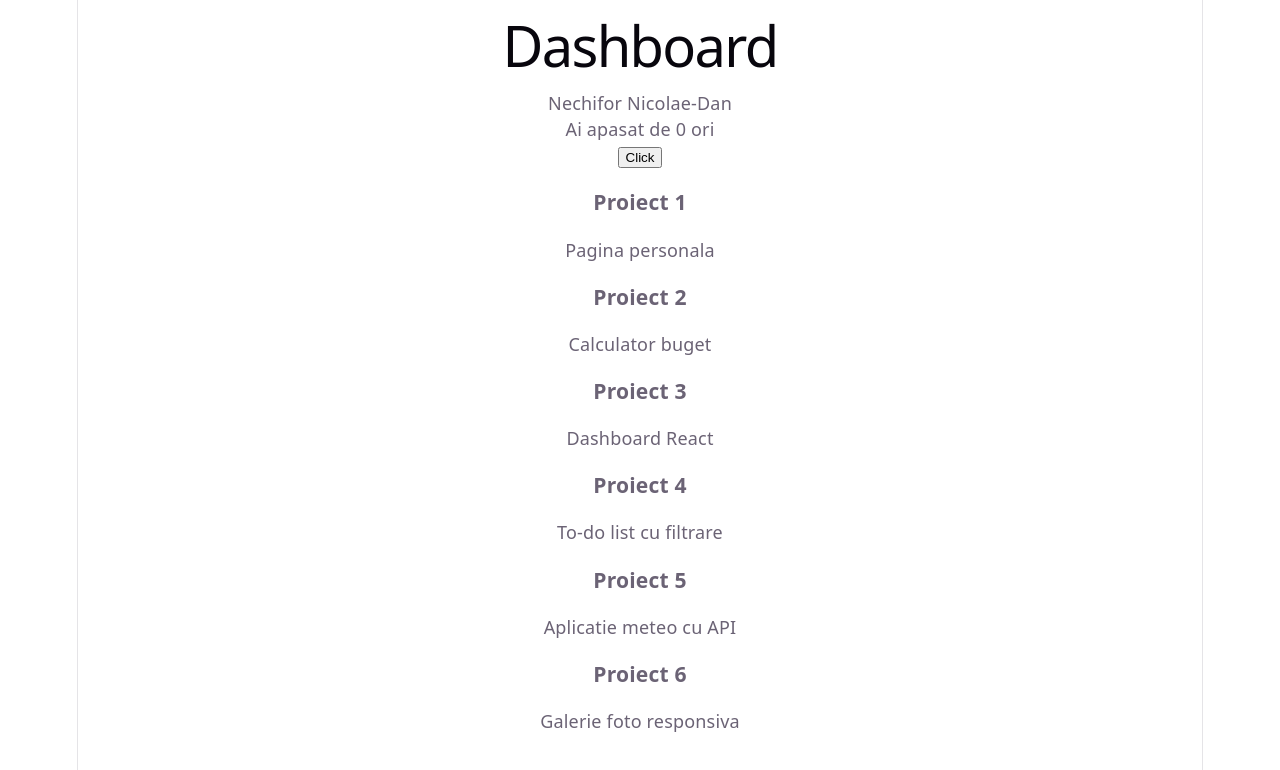
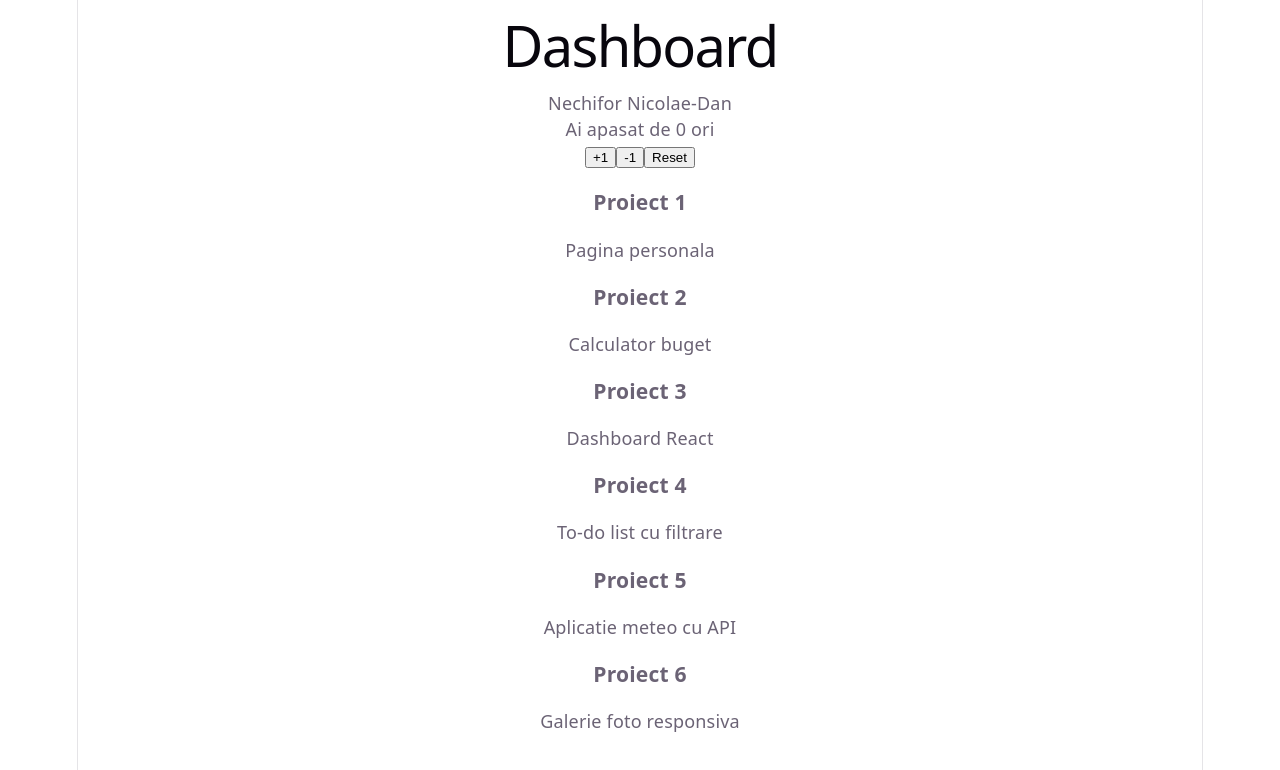
Before and after one commit to NicsProjects/Laboratoare-Programare-Web, a React (Vite) app: page / in a window 1280 px wide. Shown: the top 770 px of the page. Built offline with nearby package versions, Linux system fonts and the light colour scheme.

Commit message:
exercitiul6 adaugat buton

```diff
--- a/src/App.jsx
+++ b/src/App.jsx
@@ -2,7 +2,7 @@ import { useState } from 'react';
 import Card from './Card';
 
 function App() {
-  const [count, setCount] = useState(0);
+  const [countxxx, setCount] = useState(0);
 
   const projects = [
     { title: 'Proiect 1', description: 'Pagina personala' },
@@ -17,8 +17,10 @@ function App() {
     <div>
       <h1>Dashboard</h1>
       <p>Nechifor Nicolae-Dan</p>
-      <p>Ai apasat de {count} ori</p>
-      <button onClick={() => setCount(count + 1)}>Click</button>
+      <p>Ai apasat de {countxxx} ori</p>
+      <button onClick={() => setCount(countxxx + 1)}>+1</button>
+      <button onClick={() => setCount(countxxx - 1)}>-1</button>
+      <button onClick={() => setCount(0)}>Reset</button>
 
       {projects.map(function (item, index) {
         return <Card key={index} title={item.title} description={item.description} />;
```
